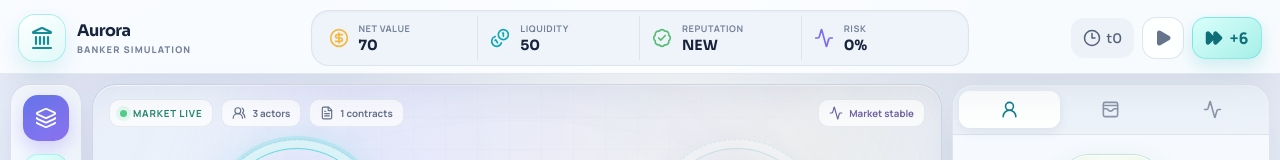
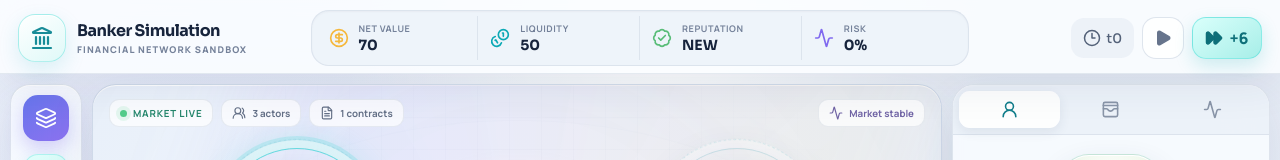
Before and after one commit to good-jinu/banker-simulation, a React (Vite) app in the folder packages/web/: page / in a window 1280 px wide. Shown: the top 160 px of the page. Built offline with nearby package versions, Linux system fonts and the light colour scheme.

Commit message:
Restore Banker Simulation branding

```diff
--- a/packages/web/index.html
+++ b/packages/web/index.html
@@ -8,7 +8,7 @@
       content="A living financial network game where players compose products, deploy capital, and watch ownership and risk move through the economy."
     />
     <meta name="theme-color" content="#eef4fa" />
-    <title>Aurora — Banker Simulation</title>
+    <title>Banker Simulation</title>
   </head>
   <body>
     <div id="root"></div>
--- a/packages/web/src/App.tsx
+++ b/packages/web/src/App.tsx
@@ -376,8 +376,8 @@ export function App() {
         <div className="brand">
           <div className="brand-orb"><Landmark size={24} strokeWidth={2.2} /></div>
           <div>
-            <strong>Aurora</strong>
-            <span>Banker Simulation</span>
+            <strong>Banker Simulation</strong>
+            <span>Financial Network Sandbox</span>
           </div>
         </div>
 
@@ -437,7 +437,7 @@ export function App() {
         </aside>
 
         <section className={`network-board filter-${assetFilter}`} aria-label="Financial network board">
-          <div className="board-aurora" aria-hidden="true" />
+          <div className="board-glow" aria-hidden="true" />
           <div className="board-grid" aria-hidden="true" />
 
           <div className="board-head">
--- a/packages/web/src/styles.css
+++ b/packages/web/src/styles.css
@@ -152,7 +152,7 @@ button:focus-visible, input:focus-visible, select:focus-visible { outline: 3px s
   box-shadow: inset 0 1px 0 rgba(255,255,255,.95), 0 18px 50px rgba(49, 67, 101, .1);
   isolation: isolate;
 }
-.board-aurora { position: absolute; inset: -15%; background: conic-gradient(from 90deg at 50% 48%, rgba(88,217,220,.1), rgba(126,105,239,.1), rgba(245,184,61,.08), rgba(88,217,220,.1)); filter: blur(50px); animation: aurora-turn 18s linear infinite; }
+.board-glow { position: absolute; inset: -15%; background: conic-gradient(from 90deg at 50% 48%, rgba(88,217,220,.1), rgba(126,105,239,.1), rgba(245,184,61,.08), rgba(88,217,220,.1)); filter: blur(50px); animation: ambient-turn 18s linear infinite; }
 .board-grid { position: absolute; inset: 0; opacity: .4; background-image: linear-gradient(rgba(91,112,150,.09) 1px, transparent 1px), linear-gradient(90deg, rgba(91,112,150,.09) 1px, transparent 1px); background-size: 32px 32px; mask-image: radial-gradient(circle at center, #000 15%, transparent 78%); }
 .board-grid::after { content: ""; position: absolute; inset: 7%; border: 1px solid rgba(93,125,169,.1); border-radius: 50%; box-shadow: 0 0 0 48px rgba(255,255,255,.07), 0 0 0 96px rgba(87,125,180,.035); }
 .board-head { position: absolute; z-index: 10; top: 14px; left: 16px; right: 16px; display: flex; align-items: center; gap: 8px; pointer-events: none; }
@@ -341,7 +341,7 @@ button:focus-visible, input:focus-visible, select:focus-visible { outline: 3px s
 @keyframes flow-dash { to { stroke-dashoffset: -24; } }
 @keyframes orbit { to { transform: rotate(360deg); } }
 @keyframes token-float { 50% { transform: translateY(-6px) scale(1.04); } }
-@keyframes aurora-turn { to { transform: rotate(360deg); } }
+@keyframes ambient-turn { to { transform: rotate(360deg); } }
 
 @media (prefers-reduced-motion: reduce) {
   *, *::before, *::after { animation-duration: .001ms !important; animation-iteration-count: 1 !important; scroll-behavior: auto !important; }
```
Also changed, not shown: 2 other files (tests, documents, lock files or other folders).
